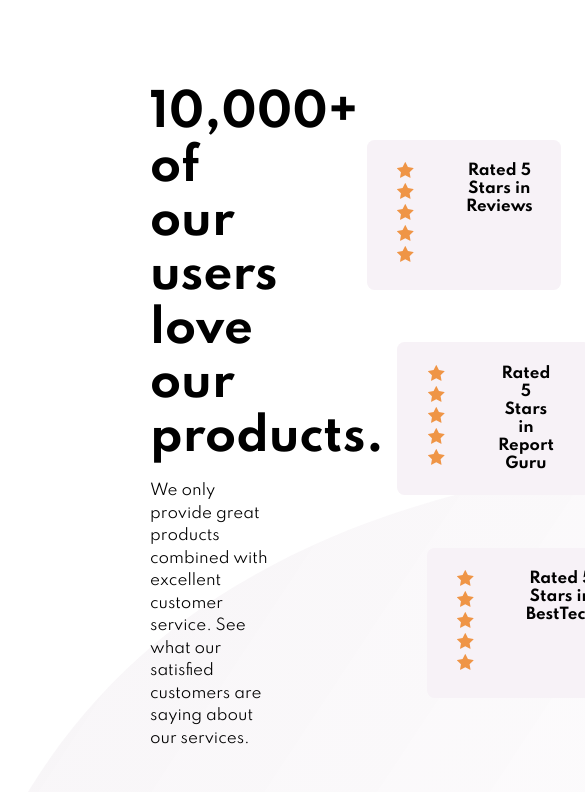
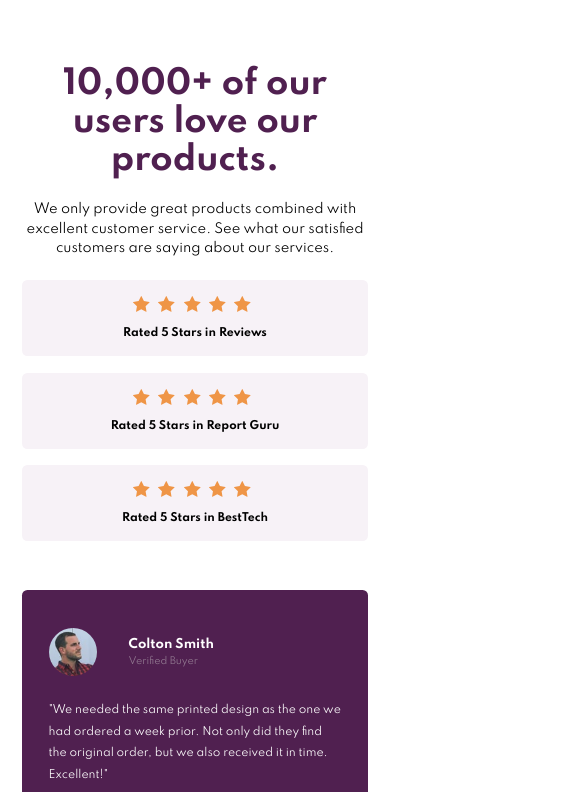
Before and after one commit to kdavis010397/challenge-5, a plain HTML site: page index.html in a window 390 px wide. Shown: the top 792 px of the page, 585 px wide, since content can reach past the window. Drawn offline with Linux system fonts and the light colour scheme.

Commit message:
Add files via upload

```diff
--- a/scss/_base.scss
+++ b/scss/_base.scss
@@ -10,39 +10,65 @@
 html {
   font-size: 0.9375em;
   font-family: "Spartan";
+
+  @media screen and (max-width: 400px) {
+    font-size: 0.675em;
+  }
 }
 
 body {
   background: url("images/bg-pattern-bottom-desktop.svg");
   background-size: cover;
-  height: 100vh;
-
-  display: flex;
-  flex-flow: column;
-  justify-content: center;
 }
 
 .page {
-  margin: 0 auto;
+  margin: 3rem auto 0;
   padding: 3rem 10rem;
-  height: 90vh;
+  height: 100vh;
 
   display: flex;
   flex-flow: row wrap;
   justify-content: center;
 
+  @media screen and (max-width: 400px) {
+    height: max-content;
+    margin: 6rem 2rem 6rem;
+    padding: 0;
+    flex-flow: column;
+  }
+
   &__slogan {
     width: 50%;
     padding-right: 6rem;
+
+    @media screen and (max-width: 400px) {
+      padding: 0;
+      width: 100%;
+      flex-flow: column;
+      text-align: center;
+
+      display: flex;
+      align-items: center;
+    }
   }
 
   &__heading {
+    color: $magenta;
     font-size: 3rem;
     margin-bottom: 1rem;
+
+    @media screen and (max-width: 400px) {
+      margin-bottom: 2rem;
+    }
   }
 
   &__paragraph {
     line-height: $line-height;
+    @media screen and (max-width: 400px) {
+      font-size: 1.2rem;
+      line-height: 1.5;
+      margin-bottom: 2rem;
+    }
   }
 
   &__ratings {
@@ -51,6 +77,11 @@ body {
     display: flex;
     flex-flow: column;
     justify-content: space-evenly;
+
+    @media screen and (max-width: 400px) {
+      width: 100%;
+      align-items: center;
+    }
   }
 
   &__rating {
@@ -65,18 +96,34 @@ body {
     display: flex;
     justify-content: space-evenly;
 
+    @media screen and (max-width: 400px) {
+      width: 100%;
+      margin: 0 0 1.5rem;
+      flex-flow: column;
+    }
+
     &--2 {
       margin-left: 2rem;
+      @media screen and (max-width: 400px) {
+        margin: 0 0 1.5rem;
+      }
     }
 
     &--3 {
       margin-left: 4rem;
+      @media screen and (max-width: 400px) {
+        margin: 0 0 1.5rem;
+      }
     }
   }
 
   &__rating-stars {
     padding-left: 2rem;
     padding-right: 3rem;
+
+    @media screen and (max-width: 400px) {
+      padding: 0;
+    }
   }
   &__star {
     padding-right: 0.5rem;
@@ -84,6 +131,10 @@ body {
 
   &__company-rating {
     margin-right: 2.5rem;
+
+    @media screen and (max-width: 400px) {
+      margin: 1rem 0 0;
+    }
   }
   &__reviews {
     flex-basis: 100%;
@@ -92,6 +143,10 @@ body {
     color: $neutral-3;
     display: flex;
     justify-content: space-between;
+
+    @media screen and (max-width: 400px) {
+      flex-flow: column;
+    }
   }
 
   &__review {
@@ -105,12 +160,24 @@ body {
     flex-flow: row wrap;
     font-size: 0.75rem;
 
+    @media screen and (max-width: 400px) {
+      padding: 1.5rem 2.5rem;
+    }
+
     &--2 {
       margin-top: 1rem;
     }
 
     &--3 {
       margin-top: 2rem;
+      @media screen and (max-width: 400px) {
+        margin-top: 1rem;
+        margin-bottom: 3rem;
+      }
+    }
+
+    @media screen and (max-width: 400px) {
+      width: 100%;
     }
   }
 
@@ -139,6 +206,11 @@ body {
     font-size: 0.75rem;
     line-height: $line-height;
     padding-bottom: 2rem;
+
+    @media screen and (max-width: 400px) {
+      font-size: 1rem;
+      line-height: 2;
+    }
   }
 }
 
```
Also changed, not shown: style.css, 1 other file.
